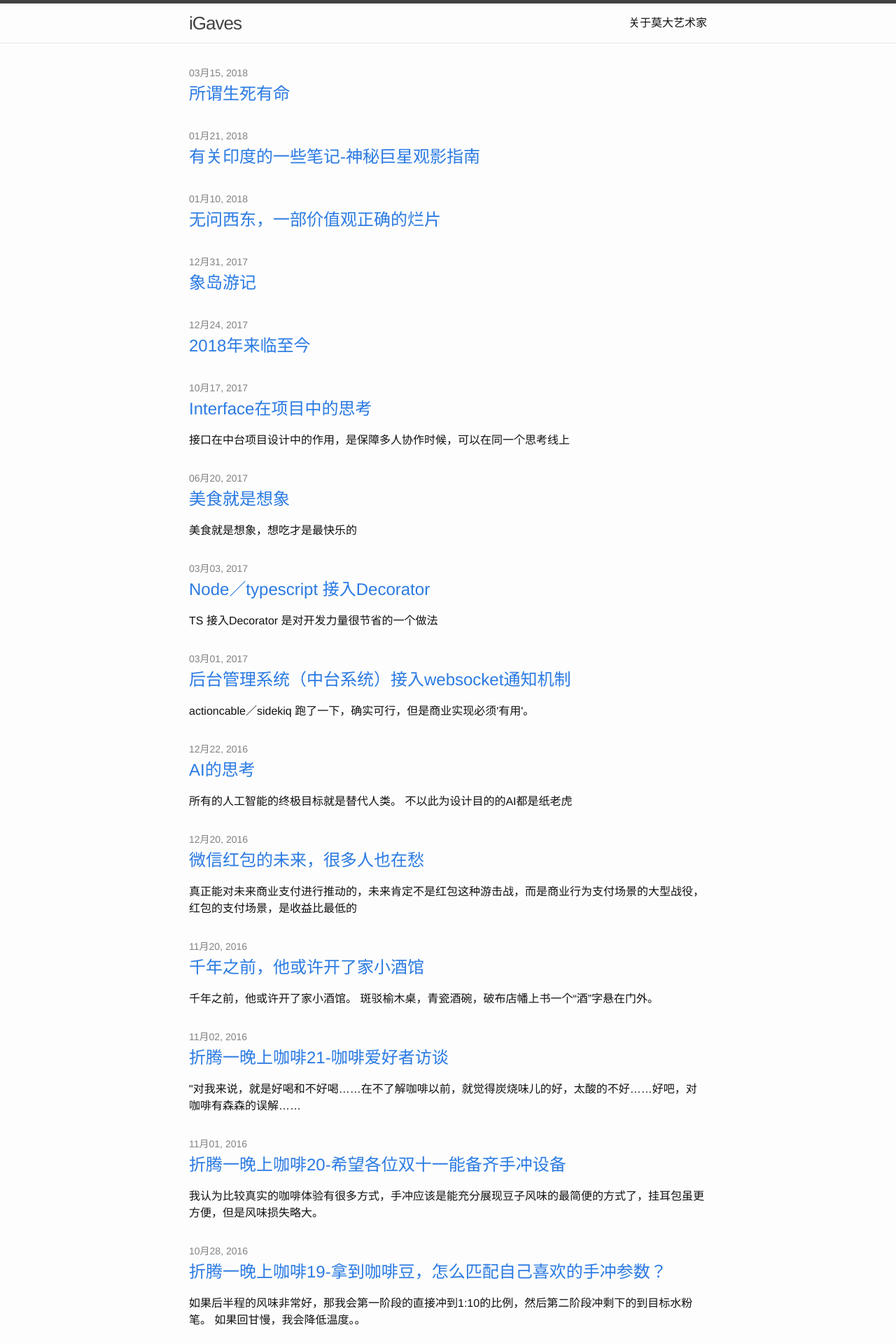
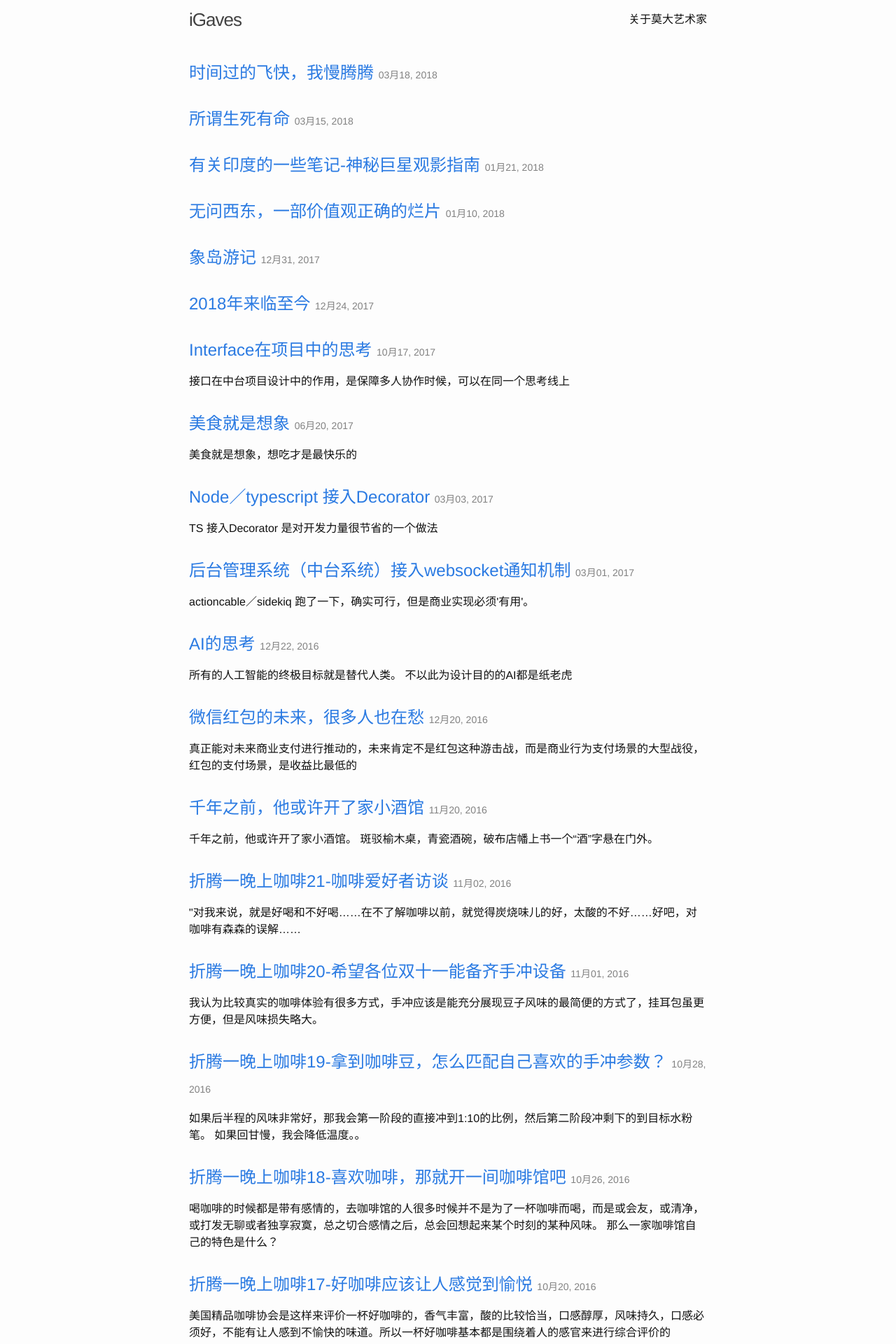
Before and after one commit to igaves/b, a Jekyll site: the page built from index.html, in a window 1280 px wide. Shown: the top 1920 px of the page at 70% size. Built offline with Jekyll 4.4.1, drawn with Linux system fonts in a browser that asks for light colours; the list of posts is cut into pages by our own code; some of the changed text lies outside the part shown.

Commit message:
add daliy

```diff
--- a/_includes/footer.html
+++ b/_includes/footer.html
@@ -2,7 +2,7 @@
 
   <div class="wrapper">
 
-    <h2 class="footer-heading">{{ site.title }}</h2>
+    <!-- <h2 class="footer-heading">{{ site.title }}</h2> -->
 
     <div class="footer-col-wrapper">
       <div class="footer-col footer-col-1">
--- /dev/null
+++ b/_posts/daily2018/2018-03-19-more-than-a-day.markdown
@@ -0,0 +1,34 @@
+---
+layout: post
+title:  时间过的飞快，我慢腾腾
+date:   2018-03-19 00:21:30 +0800
+categories: daily2018
+author: 莫大艺术家
+---
+
+扭头18年过了四分之一了，感觉刚刚开始新年工作一般，不能责怪传统中国农历的标准，毕竟莫大看元旦和春节都是年。
+
+习惯了被放假。
+
+印证了莫大的性格，并不是很努力的人
+
+生活被空虚沾染，无法自拔。
+
+他回头琢磨了一下，生存下来的这么多年，有什么是最热衷的事情么？
+
+
+看书？
+
+并不是。
+
+看小说的过程中，很多的时候，都是在跳着看，看情节。
+
+然后自己在脑子里演绎书中的情节，加上场景，蒙太奇，加上对白和语气。
+
+还给每个角色赋予形象
+
+以至于每本小说，都不得不看好几遍。
+
+看杂文总是以批判，看论著总是以感慨。
+
+他思考的东西远远大于他看到的东西。
--- a/_sass/_layout.scss
+++ b/_sass/_layout.scss
@@ -2,10 +2,7 @@
  * Site header
  */
 .site-header {
-    border-top: 5px solid $grey-color-dark;
-    border-bottom: 1px solid $grey-color-light;
     min-height: 56px;
-
     // Positioning context for the mobile navigation icon
     position: relative;
 }
@@ -190,7 +187,7 @@
 }
 
 .post-link {
-    display: block;
+    display: inline-block;
     font-size: 24px;
 }
 
@@ -204,12 +201,16 @@
 }
 
 .post-title {
-    font-size: 42px;
+    font-size: 26px;
     letter-spacing: -1px;
-    line-height: 1;
+    text-align: center;
+    background: #eee;
+    padding: 20px;
+    color: #666;
+    line-height: 1.5;
 
     @include media-query($on-laptop) {
-        font-size: 36px;
+        font-size: 26px;
     }
 }
 
--- a/index.html
+++ b/index.html
@@ -8,10 +8,9 @@ layout: default
 
     {% for post in paginator.posts %}
       <li>
-        <span class="post-meta">{{ post.date | date: "%m月%d, %Y" }}</span>
-
         <h2>
           <a class="post-link" href="{{ post.url | prepend: site.baseurl }}">{{ post.title }}</a>
+          <span class="post-meta">{{ post.date | date: "%m月%d, %Y" }}</span>
         </h2>
         {% if post.summary %}
         <div class="summary">
```
Also changed, not shown: _posts/daily2018/2018-03-16-daliy-0301.1.markdown (renamed from _posts/daily2018/2018-03-16-daliy-0301.markdown).
